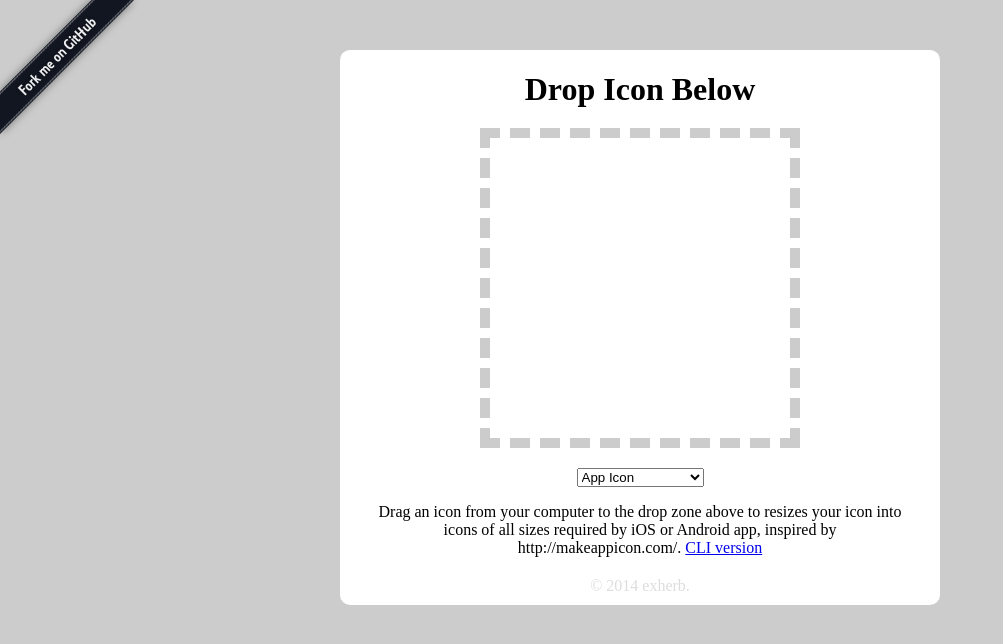
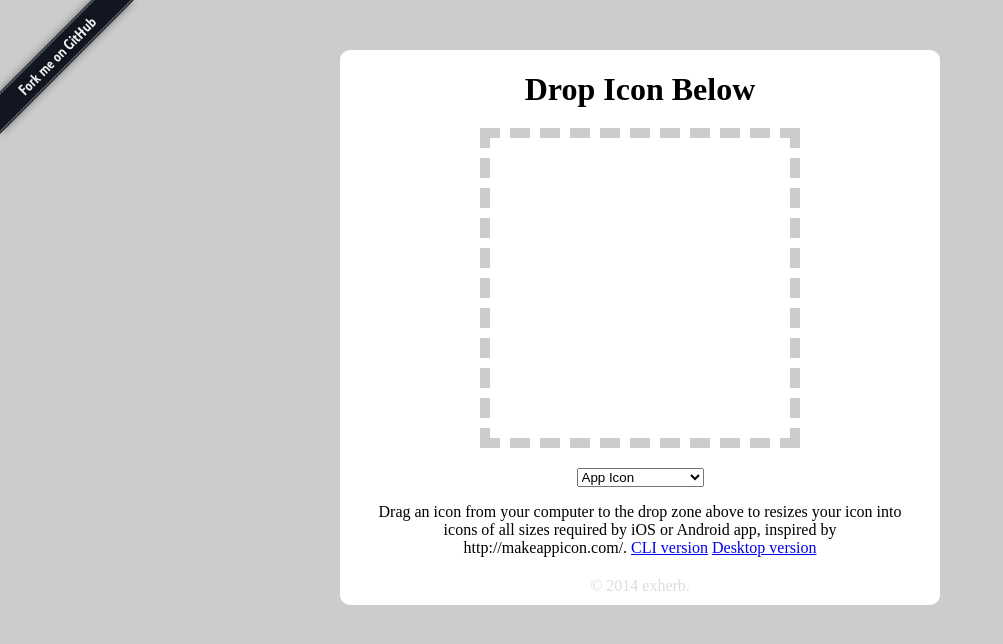
Before and after one commit to exherb/icons, a Python web app: template web/template/index.html in a window 1280 px wide. Shown: the top 644 px of the page, without its empty margins (0-1003 px from the left). Run offline with Jinja, Linux system fonts and the light colour scheme; the template is opened without the code that fills it, so the values that code supplies are empty.

Commit message:
add desktop version

```diff
--- a/web/template/index.html
+++ b/web/template/index.html
@@ -69,7 +69,7 @@ h1 {
                 <option value="webclip">Webclip</option>
             </select>
             <p id="download" style="text-align: center;"></p>
-            <p>Drag an icon from your computer to the drop zone above to resizes your icon into icons of all sizes required by iOS or Android app, inspired by http://makeappicon.com/. <a href="http://github.com/exherb/icons">CLI version</a></p>
+            <p>Drag an icon from your computer to the drop zone above to resizes your icon into icons of all sizes required by iOS or Android app, inspired by http://makeappicon.com/. <a href="http://github.com/exherb/icons">CLI version</a> <a href="https://github.com/exherb/icons/releases">Desktop version</a></p>
         </div>
         <div id="footer">© 2014 exherb.</div>
     </div>
```
Also changed, not shown: 1 other file.
